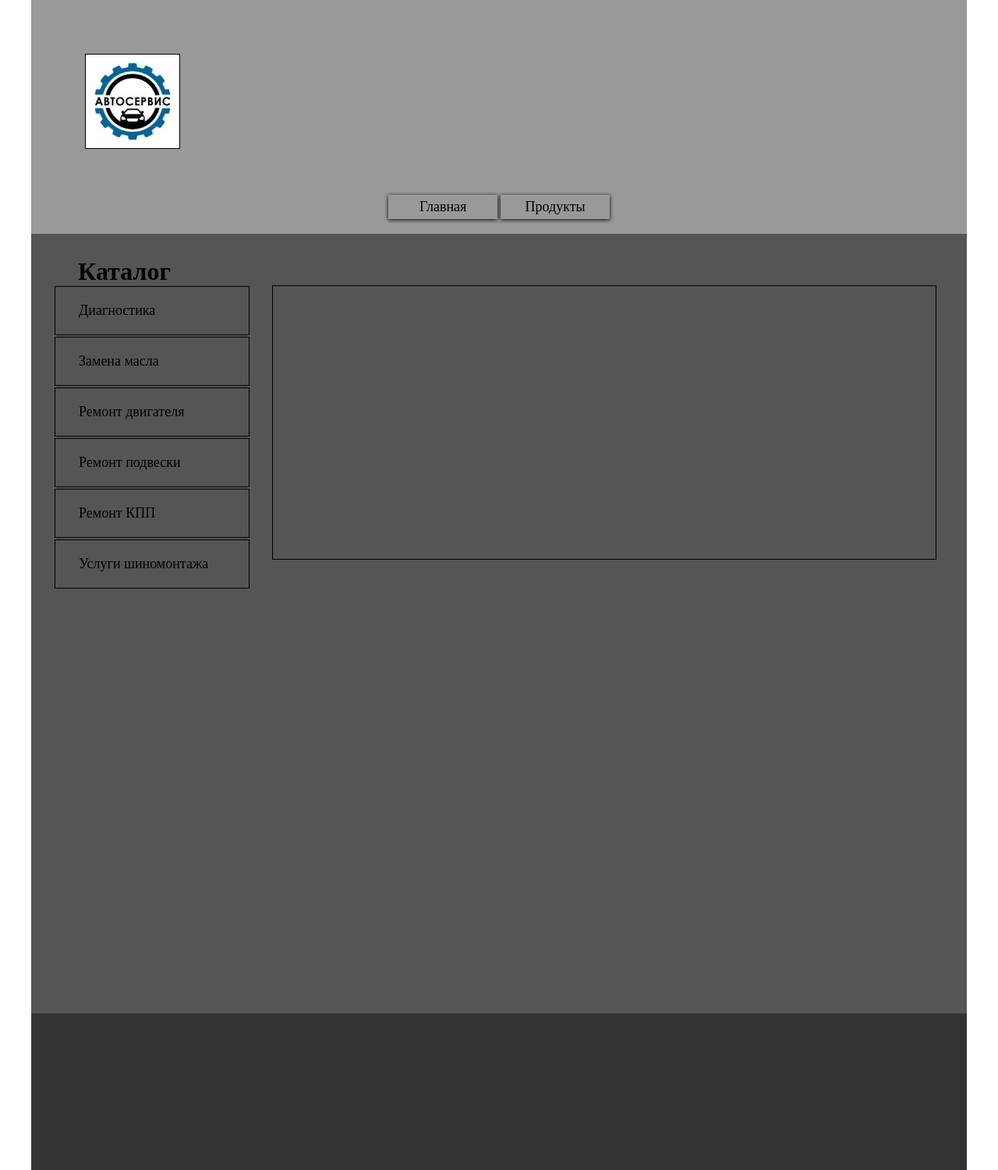
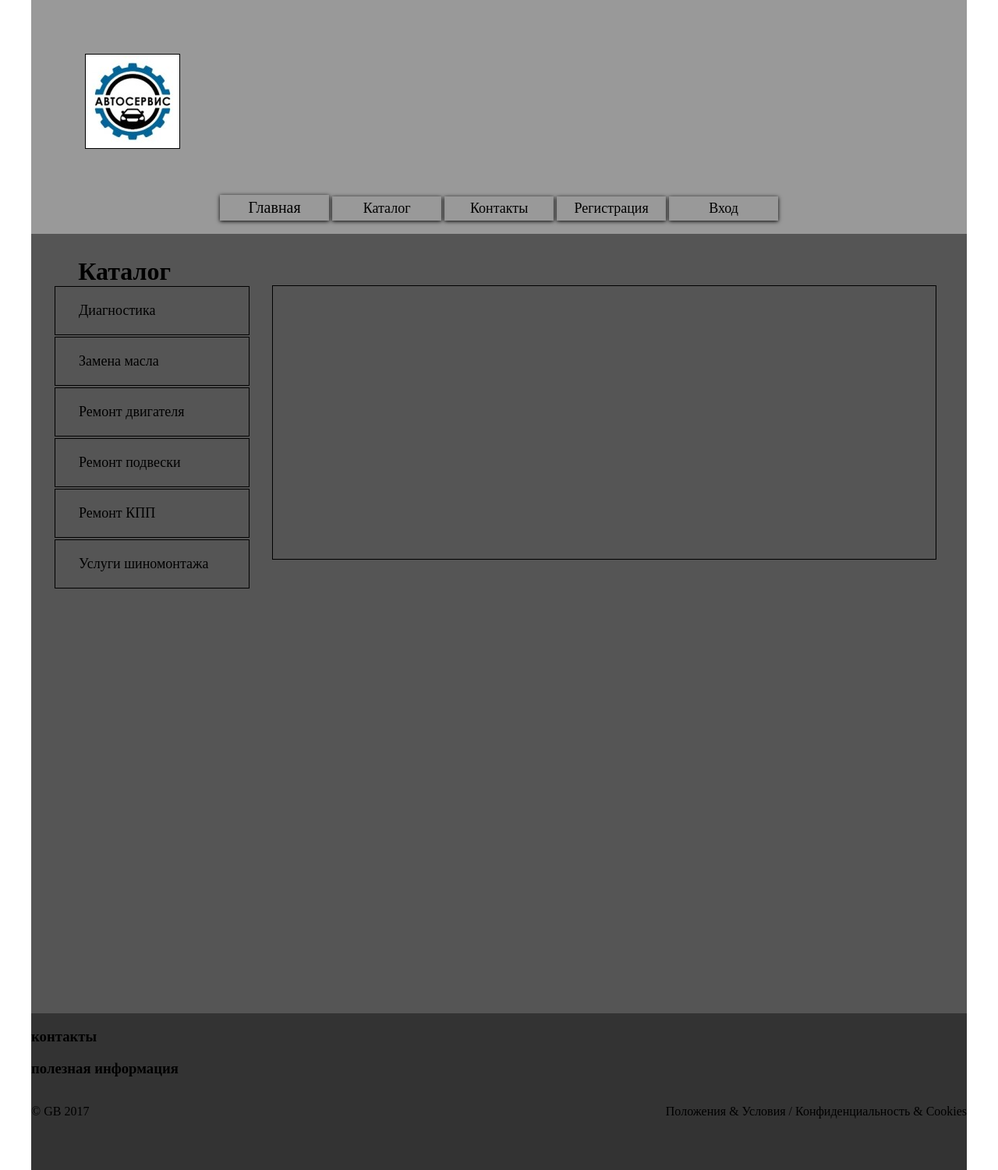
Before and after one commit to piskunovma/project_with_Dima, a Django app: page / in a window 1280 px wide. Shown: the whole page at 78% size. Run offline with Django 3.2, Linux system fonts and the light colour scheme.

Commit message:
Добавлены базовый шаблон, шаблон меню. Скорректирован css.

```diff
--- a/carservice/urls.py
+++ b/carservice/urls.py
@@ -5,6 +5,6 @@ import mainapp.views as mainapp
 
 urlpatterns =[
     path("admin/", admin.site.urls),
-    path("", mainapp.main),
-    path("products/", mainapp.products)
+    path("", mainapp.main, name="main"),
+    path("catalog/", mainapp.catalog, name="catalog")
 ]
--- /dev/null
+++ b/mainapp/templates/mainapp/base.html
@@ -0,0 +1,56 @@
+{% load static %}
+
+<!DOCTYPE html>
+<html>
+
+<head>
+    <meta charset="utf-8">
+    <title>
+        {% block title %}
+        {{ title }}
+        {% endblock title %}
+    </title>
+
+    {% block css %}
+    <link rel="stylesheet" type="text/css" href="{% static 'style/style.css' %}">
+    {% endblock css %}
+
+    {% block js %}
+    {% endblock js %}
+
+</head>
+
+<body>
+    <div class="container">
+        <div class="header">
+            <div class="logo"></div>
+            {% block menu %}
+            {% include 'mainapp/includes/inc_menu.html' %}
+            {% endblock menu %}
+        </div>
+
+
+
+        <div class="main">
+            {% block content %}
+            {% endblock content %}
+        </div>
+
+        {% block footer %}
+        <div class="footer">
+            <div class="clearfix">
+                <div class="text-footer">
+                    <h3>контакты</h3>
+                </div>
+                <div class="text-footer">
+                    <h3>полезная информация</h3>
+                </div>
+            </div>
+            <p class="small small1">&copy; GB 2017</p>
+            <p class="small small2">Положения &amp; Условия / Конфиденциальность &amp; Cookies</p>
+        </div>
+        {% endblock %}
+    </div>
+</body>
+
+</html>
--- a/mainapp/templates/mainapp/catalog.html
+++ b/mainapp/templates/mainapp/catalog.html
@@ -0,0 +1,6 @@
+{% extends 'mainapp/base.html' %}
+{% load static %}
+
+{% block title %}
+Каталог
+{% endblock title %}
--- /dev/null
+++ b/mainapp/templates/mainapp/includes/inc_menu.html
@@ -0,0 +1,9 @@
+<div class="menu">
+    <ul class="menu-list">
+        <li><a href="{% url 'main' %}" class="{% if request.resolver_match.url_name == 'main' %}menu_active{% endif %}">Главная</a></li>
+        <li><a href="{% url 'catalog' %}" class="{% if request.resolver_match.url_name == 'catalog' %}menu_active{% endif %}">Каталог</a></li>
+        <li><a href="#">Контакты</a></li>
+        <li class="but_reg"><a href="#">Регистрация</a></li>
+        <li class="but_sign"><a href="#">Вход</a></li>
+    </ul>
+</div>
--- a/mainapp/templates/mainapp/index.html
+++ b/mainapp/templates/mainapp/index.html
@@ -1,28 +1,15 @@
-<!DOCTYPE html>
-<html lang="en">
+{% extends 'mainapp/base.html' %}
+{% load static %}
 
-<head>
-    <meta charset="UTF-8">
-    <title>Document</title>
-    <link rel="stylesheet" href="/static/style/style.css">
-</head>
+{% block title %}
+Главная
+{% endblock title %}
 
-<body>
-    <div class="container">
-        <div class="header">
-            <div class="logo"></div>
-            <div class="menu">
-                <ul class="menu-list">
-                    <li><a href="/">Главная</a></li>
-                    <li><a href="/products/">Продукты</a></li>
-                    <!-- <li><a href="pages/contacts.html">Контакты</a></li>
-                    <li class="but_reg"><a href="#">Регистрация</a></li>
-                    <li class="but_sign"><a href="#">Вход</a></li> -->
-                </ul>
-            </div>
-        </div>
+{% block content %}
 <div class="main">
-            <span class="catalog_h1"><a href="pages/catalog.html"><h1>Каталог</h1></a></span>
+    <span class="catalog_h1"><a href="/catalog/">
+            <h1>Каталог</h1>
+        </a></span>
     <div class="catalog_block1">
         <ul>
             <li class="catalog-list"><a href="#">Диагностика</a></li>
@@ -36,9 +23,4 @@
     <div class="catalog_block2"></div>
     <div class="clr"></div>
 </div>
-        <div class="footer"></div>
-    </div>
-
-</body>
-
-</html>
+{% endblock %}
--- a/mainapp/views.py
+++ b/mainapp/views.py
@@ -3,5 +3,5 @@ from django.shortcuts import render
 def main(request):
     return render(request, "mainapp/index.html")
 
-def products(request):
-    return render(request, "mainapp/products.html")
+def catalog(request):
+    return render(request, "mainapp/catalog.html")
--- a/static/style/style.css
+++ b/static/style/style.css
@@ -39,6 +39,9 @@ body {
   padding: 0;
   margin-top: 0;
   text-align: center;
+}
+.menu_active {
+  font-size: 20px;
 }
 .menu-list a {
   text-decoration: none;
@@ -98,6 +101,12 @@ body {
   height: 200px;
   padding: 0.1px;
 }
+.small1 {
+  float: left;
+}
+.small2 {
+  float: right;
+}
 .clr {
   clear: both;
 }
--- a/static/style/style.less
+++ b/static/style/style.less
@@ -58,6 +58,10 @@ body {
     padding: 0;
     margin-top: 0;
     text-align: center;
+}
+
+.menu_active {
+    font-size: 20px;
 }
 
 .menu-list a {
@@ -130,6 +134,18 @@ body {
     padding: @paddingForMargin;
 }
 
+// .text-footer {
+//     display: inline-block;
+// }
+
+.small1 {
+    float: left;
+}
+
+.small2 {
+    float: right;
+}
+
 .clr {
     clear: both;
 }
```
Also changed, not shown: mainapp/templates/mainapp/products.html (deleted, +0 -31 lines). Lines whose indentation alone changed are shown as unchanged.
